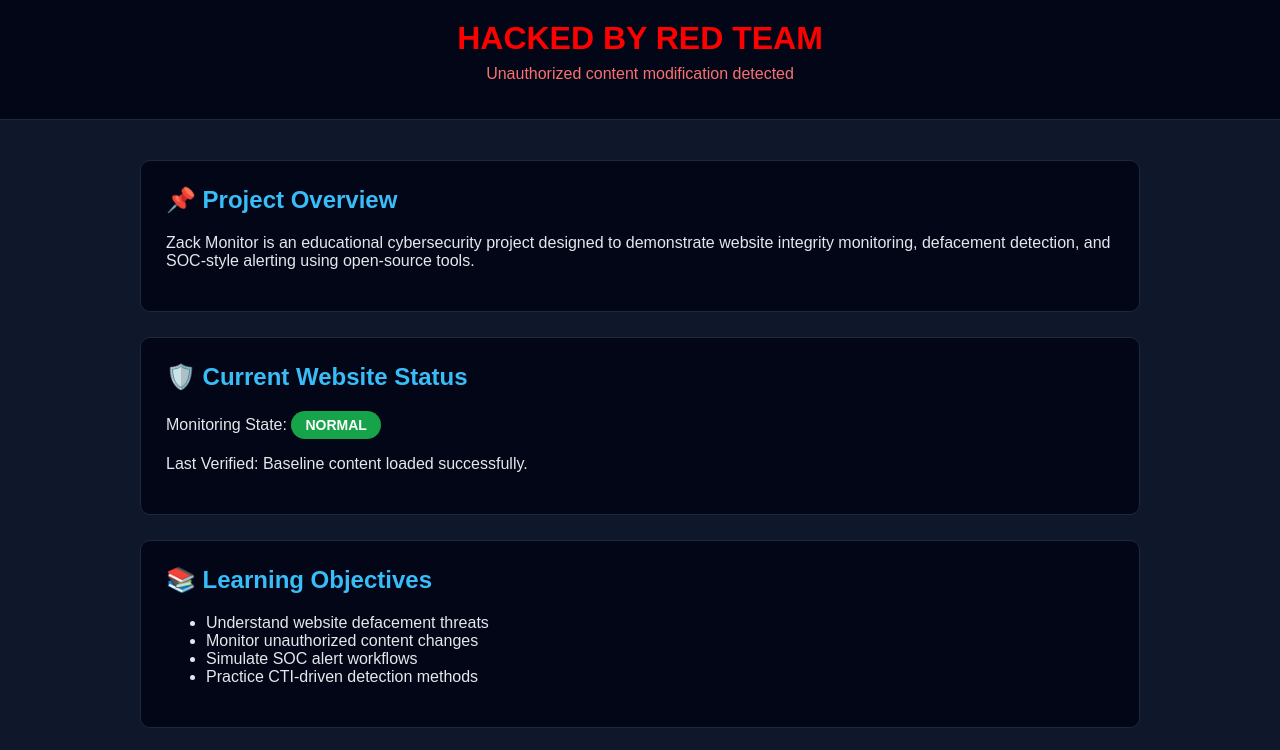
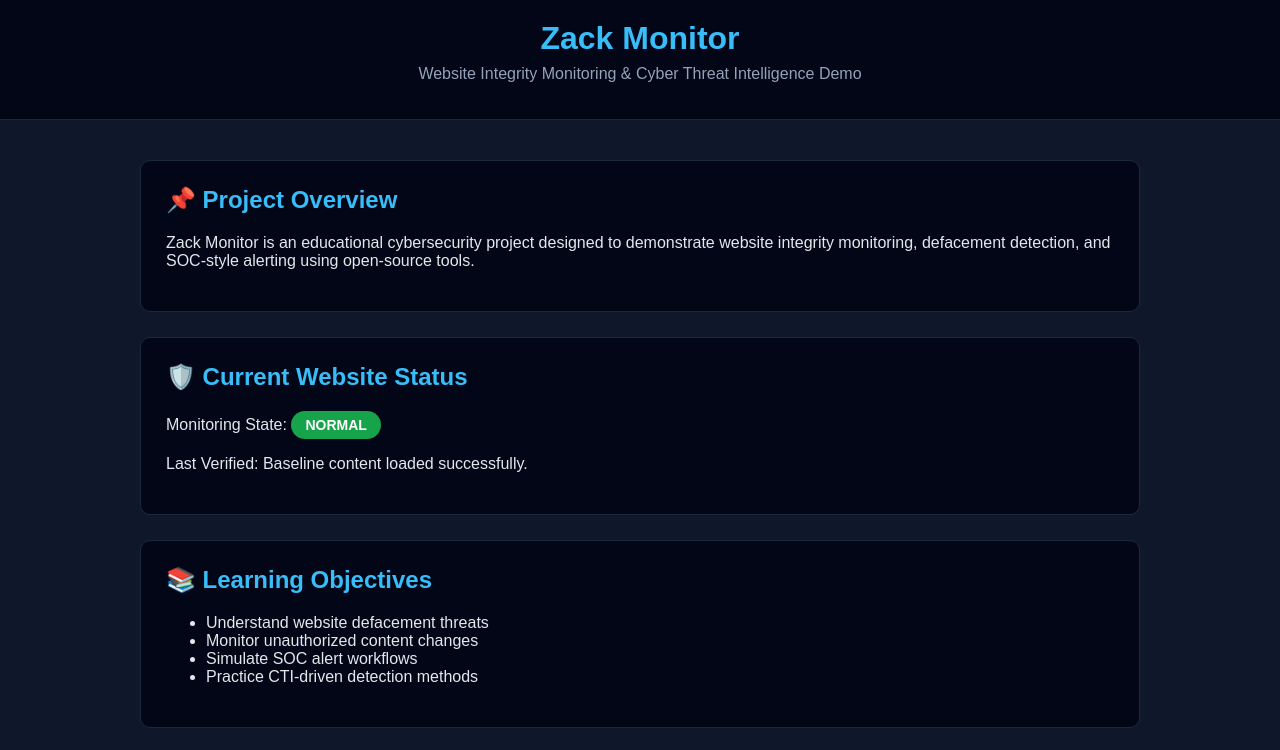
Before and after one commit to firsttoget99/zack-monitor, a plain HTML site: page index.html in a window 1280 px wide. Shown: the top 750 px of the page. Drawn offline with Linux system fonts and the light colour scheme.

Commit message:
index.html

```diff
--- a/index.html
+++ b/index.html
@@ -76,11 +76,12 @@
 <body>
 
 <header>
-<!--  <h1>Zack Monitor</h1>
-  <p>Website Integrity Monitoring & Cyber Threat Intelligence Demo</p>   -->
-
+ <h1>Zack Monitor</h1>
+  <p>Website Integrity Monitoring & Cyber Threat Intelligence Demo</p>
+<!--
   <h1 style="color:red;">HACKED BY RED TEAM</h1>
   <p style="color:#f87171;">Unauthorized content modification detected</p>
+  -->
 </header>
 
 <div class="container">
```
